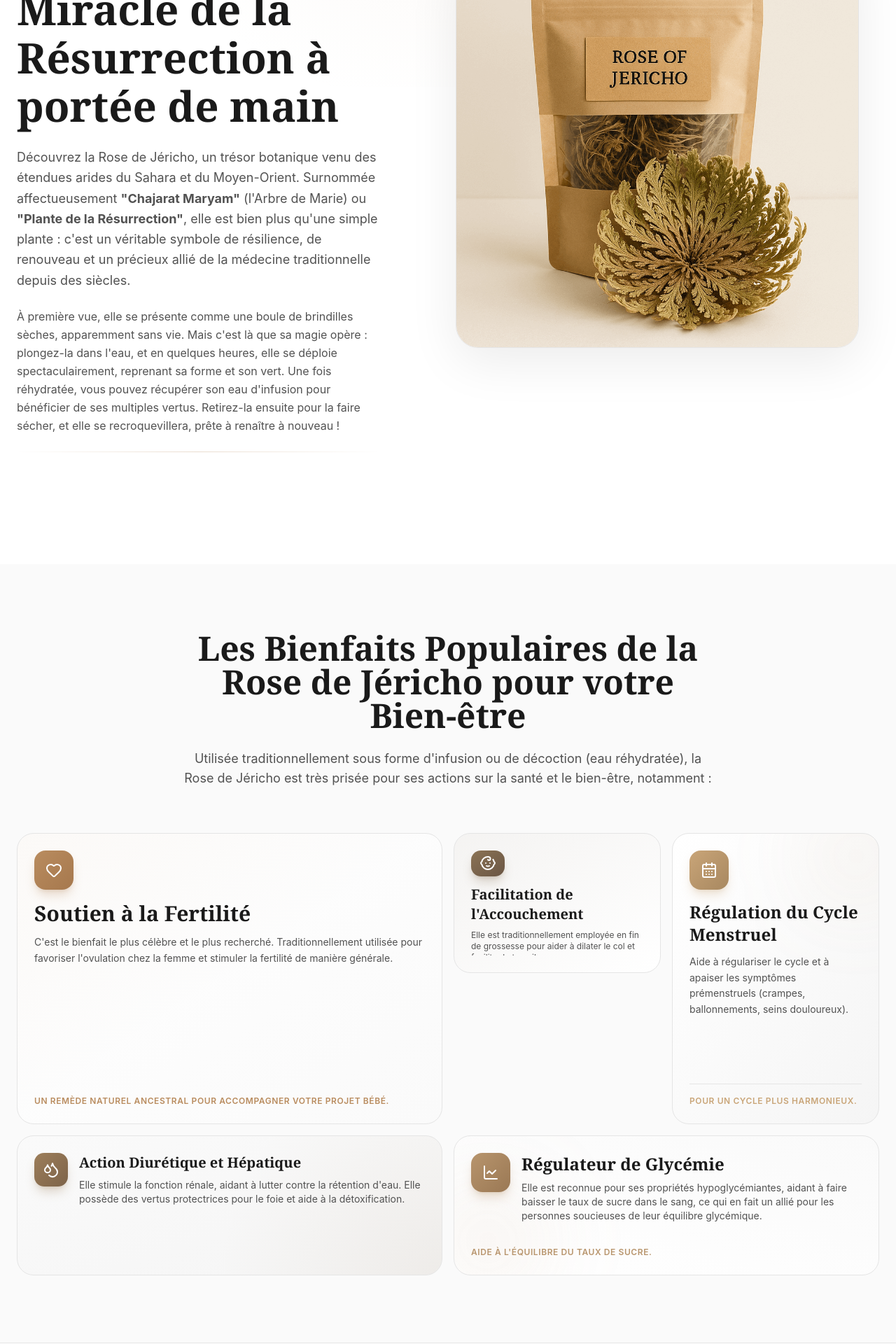
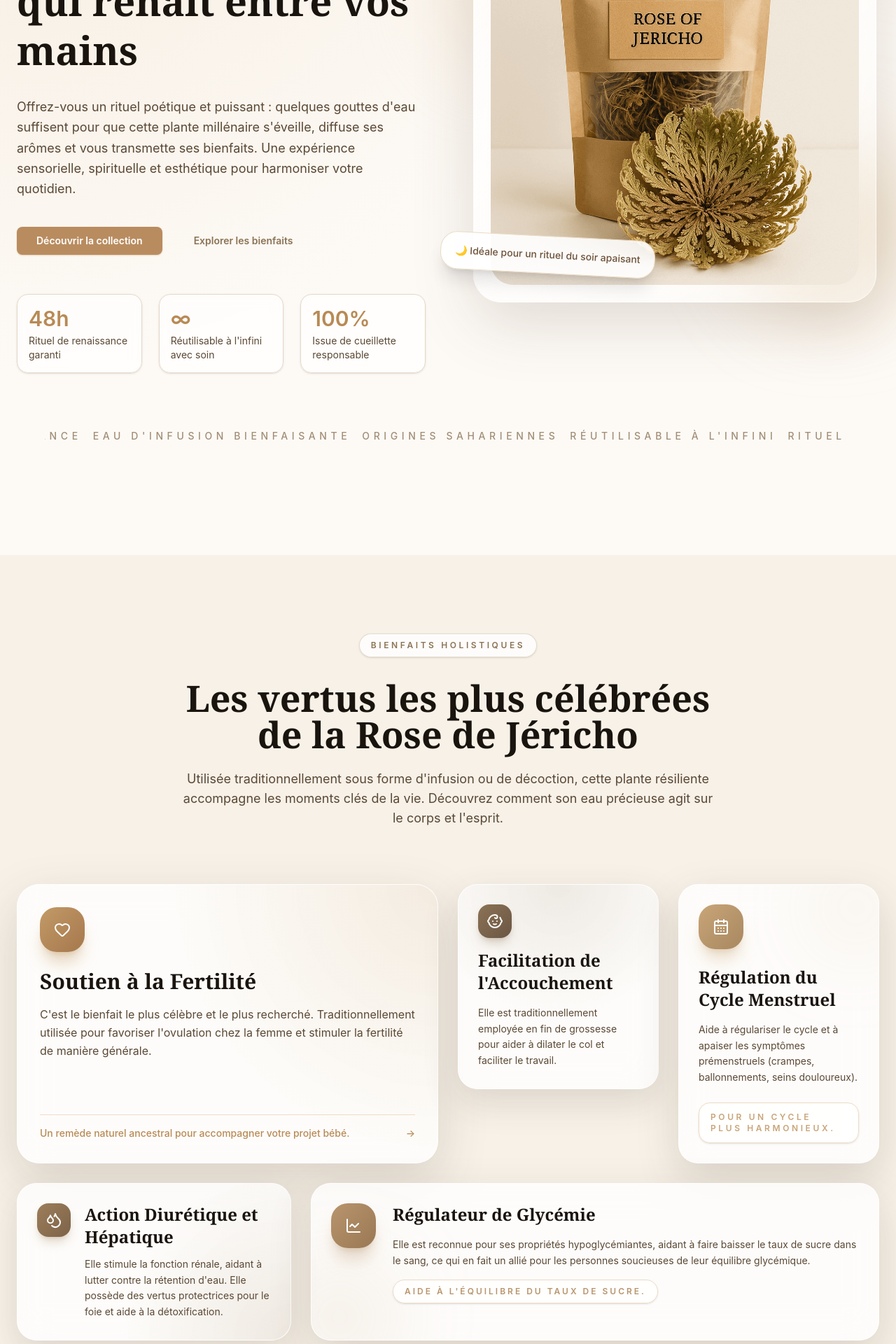
Before and after one commit to Yasser-Bouyanfif/template, a Next.js app: page / in a window 1280 px wide. Shown: the part 420-2340 px from the top of the page at 70% size. Built offline with nearby package versions, Linux system fonts and the light colour scheme; no server answers.

Commit message:
Refine hero and benefits sections design

```diff
--- a/components/features-1.tsx
+++ b/components/features-1.tsx
@@ -40,117 +40,98 @@ const features = [
 
 export default function Features() {
   return (
-    <section id="bienfaits" className="bg-[#fafafa] py-24 text-[#1a1a1a] dark:bg-[#171717] dark:text-[#f5f5f5]">
+    <section
+      id="bienfaits"
+      className="relative overflow-hidden bg-[#f7f1e8] py-28 text-[#1a1a1a] dark:bg-[#0f0a05] dark:text-[#f5f5f5]"
+    >
+      <div className="absolute inset-0 -z-10 bg-[radial-gradient(circle_at_top,_rgba(211,179,134,0.25),_transparent_55%)] opacity-80 dark:opacity-60" />
+      <div className="absolute -top-20 -left-24 -z-10 h-72 w-72 rounded-full bg-[#f1d6b0]/60 blur-3xl dark:bg-[#b88a55]/30" />
+      <div className="absolute -bottom-32 right-0 -z-10 h-80 w-80 rounded-full bg-[#e9cfa8]/70 blur-3xl dark:bg-[#8d6842]/40" />
       <div className="mx-auto max-w-7xl px-6">
-        <div className="text-center max-w-3xl mx-auto mb-16">
-          <h2 className="font-serif text-4xl font-bold text-[#1a1a1a] lg:text-5xl dark:text-white">
-            Les Bienfaits Populaires de la Rose de Jéricho pour votre Bien-être
+        <div className="mx-auto mb-20 max-w-3xl text-center">
+          <div className="inline-flex items-center gap-2 rounded-full border border-[#d7c4ac]/60 bg-white/80 px-4 py-2 text-xs font-semibold uppercase tracking-[0.3em] text-[#8b7355] shadow-sm backdrop-blur dark:border-[#2d2116] dark:bg-[#0f0a07]/60 dark:text-[#d0aa78]">
+            Bienfaits holistiques
+          </div>
+          <h2 className="mt-8 font-serif text-4xl font-bold text-[#1a140f] md:text-5xl lg:text-[3.25rem] dark:text-white">
+            Les vertus les plus célébrées de la Rose de Jéricho
           </h2>
-          <p className="mt-6 text-lg text-[#525252] dark:text-[#a3a3a3]">
-            Utilisée traditionnellement sous forme d&apos;infusion ou de décoction (eau réhydratée), la Rose de Jéricho est très prisée pour ses actions sur la santé et le bien-être, notamment :
+          <p className="mt-6 text-lg text-[#5a4834] dark:text-[#b8a491]">
+            Utilisée traditionnellement sous forme d&apos;infusion ou de décoction, cette plante résiliente accompagne les moments
+            clés de la vie. Découvrez comment son eau précieuse agit sur le corps et l&apos;esprit.
           </p>
         </div>
 
-        {/* Bento Grid */}
-        <div className="grid grid-cols-1 md:grid-cols-2 lg:grid-cols-4 gap-4 auto-rows-[200px]">
-          {/* Card 1 - Large Top Left */}
-          <div className="group relative overflow-hidden rounded-3xl border border-[#e5e5e5] bg-gradient-to-br from-white to-[#fafafa] p-6 transition-all hover:shadow-2xl hover:shadow-[#b98c5f]/10 md:col-span-2 md:row-span-2 dark:border-[#262626] dark:from-[#0a0a0a] dark:to-[#171717]">
-            <div className="absolute inset-0 bg-gradient-to-br from-[#b98c5f]/5 via-transparent to-transparent" />
-            <div className="relative h-full flex flex-col justify-between">
+        <div className="grid grid-cols-1 gap-6 md:grid-cols-2 lg:grid-cols-12 lg:gap-7">
+          <div className="group relative overflow-hidden rounded-[32px] border border-white/60 bg-white/80 p-8 shadow-[0_25px_70px_rgba(82,64,43,0.18)] backdrop-blur-xl transition-all hover:-translate-y-1 hover:shadow-[0_35px_100px_rgba(82,64,43,0.22)] md:col-span-2 lg:col-span-6 lg:row-span-2 dark:border-[#2b2117] dark:bg-[#140d07]/80">
+            <div className="absolute inset-0 bg-[radial-gradient(circle_at_top_right,_rgba(198,157,103,0.18),_transparent_55%)]" aria-hidden />
+            <div className="relative flex h-full flex-col justify-between gap-6">
               <div>
-                <div className="flex size-14 items-center justify-center rounded-2xl bg-gradient-to-br from-[#b98c5f] to-[#a6784d] text-white shadow-lg shadow-[#b98c5f]/30 mb-4">
+                <div className="flex size-16 items-center justify-center rounded-3xl bg-gradient-to-br from-[#c29a67] to-[#a6784d] text-white shadow-xl shadow-[#c29a67]/40">
                   {features[0].icon}
                 </div>
-                <h3 className="font-serif text-3xl font-bold text-[#1a1a1a] mb-3 dark:text-white">
-                  {features[0].title}
-                </h3>
-                <p className="text-sm leading-relaxed text-[#525252] dark:text-[#a3a3a3]">
-                  {features[0].description}
-                </p>
+                <h3 className="mt-6 font-serif text-3xl font-bold text-[#1a140f] dark:text-white">{features[0].title}</h3>
+                <p className="mt-4 text-base leading-relaxed text-[#5a4834] dark:text-[#b8a491]">{features[0].description}</p>
               </div>
-              <p className="text-xs font-semibold uppercase tracking-wider text-[#b98c5f] dark:text-[#d4a574] mt-4">
-                {features[0].ecommerceArgument}
-              </p>
-            </div>
-          </div>
-
-          {/* Card 2 - Small Top Right */}
-          <div className="group relative overflow-hidden rounded-3xl border border-[#e5e5e5] bg-gradient-to-br from-[#fafafa] to-white p-6 transition-all hover:shadow-2xl hover:shadow-[#8b7355]/10 md:col-span-2 lg:col-span-1 dark:border-[#262626] dark:from-[#171717] dark:to-[#0a0a0a]">
-            <div className="absolute inset-0 bg-gradient-to-br from-[#8b7355]/5 to-transparent" />
-            <div className="relative h-full flex flex-col">
-              <div className="flex size-12 items-center justify-center rounded-xl bg-gradient-to-br from-[#8b7355] to-[#6b5644] text-white shadow-lg shadow-[#8b7355]/30 mb-3">
-                {features[1].icon}
-              </div>
-              <h3 className="font-serif text-xl font-bold text-[#1a1a1a] mb-2 dark:text-white">
-                {features[1].title}
-              </h3>
-              <p className="text-xs text-[#525252] line-clamp-3 dark:text-[#a3a3a3]">
-                {features[1].description}
-              </p>
-            </div>
-          </div>
-
-          {/* Card 3 - Tall Right */}
-          <div className="group relative overflow-hidden rounded-3xl border border-[#e5e5e5] bg-gradient-to-br from-white to-[#f5f5f5] p-6 transition-all hover:shadow-2xl hover:shadow-[#c9a578]/10 md:col-span-2 lg:col-span-1 lg:row-span-2 dark:border-[#262626] dark:from-[#0a0a0a] dark:to-[#1a1a1a]">
-            <div className="absolute -right-8 -top-8 size-32 rounded-full bg-[#c9a578]/10 blur-3xl" />
-            <div className="relative h-full flex flex-col justify-between">
-              <div>
-                <div className="flex size-14 items-center justify-center rounded-2xl bg-gradient-to-br from-[#c9a578] to-[#a88860] text-white shadow-lg shadow-[#c9a578]/30 mb-4">
-                  {features[2].icon}
-                </div>
-                <h3 className="font-serif text-2xl font-bold text-[#1a1a1a] mb-3 dark:text-white">
-                  {features[2].title}
-                </h3>
-                <p className="text-sm leading-relaxed text-[#525252] dark:text-[#a3a3a3]">
-                  {features[2].description}
-                </p>
-              </div>
-              <div className="pt-4 border-t border-[#e5e5e5] dark:border-[#262626]">
-                <p className="text-xs font-semibold uppercase tracking-wider text-[#c9a578] dark:text-[#d4a574]">
-                  {features[2].ecommerceArgument}
-                </p>
+              <div className="flex items-center justify-between gap-4 border-t border-[#ecdcc7] pt-4 text-sm font-medium text-[#b88a55] dark:border-[#2b2117] dark:text-[#d4a574]">
+                <span>{features[0].ecommerceArgument}</span>
+                <span aria-hidden>→</span>
               </div>
             </div>
           </div>
 
-          {/* Card 4 - Wide Bottom */}
-          <div className="group relative overflow-hidden rounded-3xl border border-[#e5e5e5] bg-gradient-to-br from-[#fafafa] to-[#f5f5f5] p-6 transition-all hover:shadow-2xl hover:shadow-[#9d7e5a]/10 md:col-span-2 dark:border-[#262626] dark:from-[#171717] dark:to-[#1a1a1a]">
-            <div className="absolute inset-0 bg-[radial-gradient(circle_at_bottom_right,_rgba(157,126,90,0.08),_transparent_50%)]" />
-            <div className="relative flex items-start gap-4">
-              <div className="flex size-12 flex-shrink-0 items-center justify-center rounded-xl bg-gradient-to-br from-[#9d7e5a] to-[#7d6349] text-white shadow-lg shadow-[#9d7e5a]/30">
-                {features[3].icon}
+          <div className="group relative overflow-hidden rounded-[28px] border border-white/60 bg-white/80 p-7 shadow-[0_18px_50px_rgba(82,64,43,0.16)] backdrop-blur-xl transition-all hover:-translate-y-1 hover:shadow-[0_28px_70px_rgba(82,64,43,0.2)] md:col-span-1 lg:col-span-3 dark:border-[#2b2117] dark:bg-[#140d07]/80">
+            <div className="absolute inset-0 bg-[radial-gradient(circle_at_top,_rgba(139,115,85,0.14),_transparent_60%)]" aria-hidden />
+            <div className="relative flex h-full flex-col gap-4">
+              <div className="flex size-12 items-center justify-center rounded-2xl bg-gradient-to-br from-[#8b7355] to-[#6b5644] text-white shadow-lg shadow-[#8b7355]/30">
+                {features[1].icon}
               </div>
-              <div className="flex-1">
-                <h3 className="font-serif text-xl font-bold text-[#1a1a1a] mb-2 dark:text-white">
-                  {features[3].title}
-                </h3>
-                <p className="text-sm text-[#525252] dark:text-[#a3a3a3]">
-                  {features[3].description}
-                </p>
+              <h3 className="font-serif text-2xl font-semibold text-[#1a140f] dark:text-white">{features[1].title}</h3>
+              <p className="text-sm leading-relaxed text-[#5a4834] dark:text-[#b8a491]">{features[1].description}</p>
+            </div>
+          </div>
+
+          <div className="group relative overflow-hidden rounded-[28px] border border-white/60 bg-white/80 p-7 shadow-[0_22px_60px_rgba(82,64,43,0.18)] backdrop-blur-xl transition-all hover:-translate-y-1 hover:shadow-[0_32px_90px_rgba(82,64,43,0.22)] md:col-span-1 lg:col-span-3 lg:row-span-2 dark:border-[#2b2117] dark:bg-[#140d07]/80">
+            <div className="absolute -right-6 -top-6 size-28 rounded-full bg-[#c9a578]/20 blur-3xl" aria-hidden />
+            <div className="relative flex h-full flex-col justify-between gap-6">
+              <div>
+                <div className="flex size-16 items-center justify-center rounded-3xl bg-gradient-to-br from-[#c9a578] to-[#a88860] text-white shadow-xl shadow-[#c9a578]/35">
+                  {features[2].icon}
+                </div>
+                <h3 className="mt-6 font-serif text-2xl font-semibold text-[#1a140f] dark:text-white">{features[2].title}</h3>
+                <p className="mt-4 text-sm leading-relaxed text-[#5a4834] dark:text-[#b8a491]">{features[2].description}</p>
+              </div>
+              <div className="rounded-2xl border border-[#ecdcc7] bg-white/80 px-4 py-3 text-xs font-semibold uppercase tracking-[0.3em] text-[#c9a578] shadow-sm dark:border-[#2b2117] dark:bg-[#120b06]/60 dark:text-[#d4a574]">
+                {features[2].ecommerceArgument}
               </div>
             </div>
           </div>
 
-          {/* Card 5 - Medium Bottom Right */}
-          <div className="group relative overflow-hidden rounded-3xl border border-[#e5e5e5] bg-gradient-to-tr from-white to-[#fafafa] p-6 transition-all hover:shadow-2xl hover:shadow-[#b8956d]/10 md:col-span-2 lg:col-span-2 dark:border-[#262626] dark:from-[#0a0a0a] dark:to-[#171717]">
-            <div className="absolute -left-8 -bottom-8 size-40 rounded-full bg-[#b8956d]/10 blur-3xl" />
-            <div className="relative h-full flex flex-col justify-between">
-              <div className="flex items-start gap-4">
-                <div className="flex size-14 flex-shrink-0 items-center justify-center rounded-2xl bg-gradient-to-br from-[#b8956d] to-[#9a7854] text-white shadow-lg shadow-[#b8956d]/30">
-                  {features[4].icon}
-                </div>
-                <div>
-                  <h3 className="font-serif text-2xl font-bold text-[#1a1a1a] mb-2 dark:text-white">
-                    {features[4].title}
-                  </h3>
-                  <p className="text-sm text-[#525252] dark:text-[#a3a3a3]">
-                    {features[4].description}
-                  </p>
+          <div className="group relative overflow-hidden rounded-[28px] border border-white/60 bg-white/80 p-7 shadow-[0_18px_50px_rgba(82,64,43,0.16)] backdrop-blur-xl transition-all hover:-translate-y-1 hover:shadow-[0_28px_70px_rgba(82,64,43,0.2)] md:col-span-2 lg:col-span-4 dark:border-[#2b2117] dark:bg-[#140d07]/80">
+            <div className="absolute inset-0 bg-[radial-gradient(circle_at_bottom_right,_rgba(157,126,90,0.16),_transparent_55%)]" aria-hidden />
+            <div className="relative flex items-start gap-5">
+              <div className="flex size-12 flex-shrink-0 items-center justify-center rounded-2xl bg-gradient-to-br from-[#9d7e5a] to-[#7d6349] text-white shadow-lg shadow-[#9d7e5a]/30">
+                {features[3].icon}
+              </div>
+              <div className="flex-1 space-y-3">
+                <h3 className="font-serif text-2xl font-semibold text-[#1a140f] dark:text-white">{features[3].title}</h3>
+                <p className="text-sm leading-relaxed text-[#5a4834] dark:text-[#b8a491]">{features[3].description}</p>
+              </div>
+            </div>
+          </div>
+
+          <div className="group relative overflow-hidden rounded-[28px] border border-white/60 bg-white/80 p-7 shadow-[0_22px_60px_rgba(82,64,43,0.18)] backdrop-blur-xl transition-all hover:-translate-y-1 hover:shadow-[0_32px_90px_rgba(82,64,43,0.22)] md:col-span-2 lg:col-span-8 dark:border-[#2b2117] dark:bg-[#140d07]/80">
+            <div className="absolute -left-8 -bottom-10 size-36 rounded-full bg-[#b8956d]/20 blur-3xl" aria-hidden />
+            <div className="relative flex flex-col gap-6 md:flex-row md:items-start">
+              <div className="flex size-16 flex-shrink-0 items-center justify-center rounded-3xl bg-gradient-to-br from-[#b8956d] to-[#9a7854] text-white shadow-xl shadow-[#b8956d]/35">
+                {features[4].icon}
+              </div>
+              <div className="space-y-4">
+                <h3 className="font-serif text-2xl font-semibold text-[#1a140f] dark:text-white">{features[4].title}</h3>
+                <p className="text-sm leading-relaxed text-[#5a4834] dark:text-[#b8a491]">{features[4].description}</p>
+                <div className="inline-flex items-center gap-2 rounded-full border border-[#ecdcc7] bg-white/80 px-4 py-2 text-xs font-semibold uppercase tracking-[0.25em] text-[#b8956d] shadow-sm dark:border-[#2b2117] dark:bg-[#120b06]/60 dark:text-[#d4a574]">
+                  {features[4].ecommerceArgument}
                 </div>
               </div>
-              <p className="text-xs font-semibold uppercase tracking-wider text-[#b8956d] mt-4 dark:text-[#d4a574]">
-                {features[4].ecommerceArgument}
-              </p>
             </div>
           </div>
         </div>
--- a/components/hero-section.tsx
+++ b/components/hero-section.tsx
@@ -1,6 +1,9 @@
 import React from "react";
 import Image from "next/image";
+import Link from "next/link";
+
 import { HeroHeader } from "@/components/hero8-header";
+import { Button } from "@/components/ui/button";
 import { InfiniteSlider } from "@/components/ui/infinite-slider";
 
 const sliderHighlights = [
@@ -16,42 +19,92 @@ export default function HeroSection() {
   return (
     <>
       <HeroHeader />
-      <main className="overflow-x-hidden bg-white text-[#2f2015] dark:bg-[#0a0a0a] dark:text-[#f5f5f5]">
+      <main className="overflow-x-hidden bg-[#fdfaf6] text-[#2f2015] dark:bg-[#050505] dark:text-[#f5f5f5]">
         <section
           id="rituels"
-          className="relative isolate overflow-hidden bg-white pb-24 pt-32 md:pb-40 lg:pt-48 dark:bg-[#0a0a0a]"
+          className="relative isolate overflow-hidden pb-24 pt-28 md:pb-40 lg:pt-44"
         >
-          <div className="absolute inset-x-0 top-16 -z-10 h-[480px] bg-[radial-gradient(circle_at_top,_rgba(185,140,95,0.08),_transparent_65%)]" aria-hidden />
-          <div className="mx-auto flex max-w-7xl flex-col gap-12 px-6 lg:grid lg:grid-cols-[0.9fr_1.1fr] lg:items-center lg:gap-20">
-            <div className="relative max-w-xl space-y-6 lg:max-w-none">
-              <h1 className="font-serif text-4xl font-bold leading-[1.15] text-[#1a1a1a] md:text-5xl lg:text-6xl dark:text-white">
-                La Rose de Jéricho du Sahara : Le Miracle de la Résurrection à portée de main
+          <div
+            className="absolute inset-0 -z-10 bg-[radial-gradient(circle_at_top_left,_rgba(217,180,130,0.22),_transparent_55%)] dark:bg-[radial-gradient(circle_at_top_left,_rgba(199,160,106,0.18),_transparent_55%)]"
+            aria-hidden
+          />
+          <div className="absolute right-[-15%] top-20 -z-10 h-64 w-64 rounded-full bg-[#f1d6b0]/70 blur-3xl dark:bg-[#c59f70]/30" />
+          <div className="mx-auto max-w-7xl px-6">
+            <div className="grid items-center gap-16 lg:grid-cols-12">
+              <div className="relative z-10 space-y-8 lg:col-span-6">
+                <div className="inline-flex items-center gap-2 rounded-full border border-[#d7c4ac]/60 bg-white/80 px-4 py-2 text-sm font-medium tracking-tight text-[#8b7355] shadow-sm backdrop-blur dark:border-[#3a2b1d] dark:bg-[#0f0a07]/80 dark:text-[#d0aa78]">
+                  <span className="inline-flex size-2 rounded-full bg-[#c29a67]" aria-hidden />
+                  Plante sacrée &amp; renouveau éternel
+                </div>
+                <h1 className="font-serif text-4xl font-bold leading-tight text-[#1a140f] md:text-5xl lg:text-[3.5rem] dark:text-white">
+                  La Rose de Jéricho : le miracle vivant qui renaît entre vos mains
                 </h1>
-              <p className="max-w-xl text-lg leading-relaxed text-[#525252] dark:text-[#a3a3a3]">
-                Découvrez la Rose de Jéricho, un trésor botanique venu des étendues arides du Sahara et du Moyen-Orient.
-                Surnommée affectueusement <strong>&quot;Chajarat Maryam&quot;</strong> (l&apos;Arbre de Marie) ou <strong>&quot;Plante de la Résurrection&quot;</strong>,
-                elle est bien plus qu&apos;une simple plante : c&apos;est un véritable symbole de résilience, de renouveau et un précieux allié de la médecine traditionnelle depuis des siècles.
+                <p className="max-w-xl text-lg leading-relaxed text-[#5a4834] dark:text-[#b8a491]">
+                  Offrez-vous un rituel poétique et puissant : quelques gouttes d&apos;eau suffisent pour que cette plante millénaire
+                  s&apos;éveille, diffuse ses arômes et vous transmette ses bienfaits. Une expérience sensorielle, spirituelle et
+                  esthétique pour harmoniser votre quotidien.
                 </p>
-              <p className="max-w-xl text-base leading-relaxed text-[#525252] dark:text-[#a3a3a3]">
-                À première vue, elle se présente comme une boule de brindilles sèches, apparemment sans vie. Mais c&apos;est là que sa magie opère :
-                plongez-la dans l&apos;eau, et en quelques heures, elle se déploie spectaculairement, reprenant sa forme et son vert.
-                Une fois réhydratée, vous pouvez récupérer son eau d&apos;infusion pour bénéficier de ses multiples vertus.
-                Retirez-la ensuite pour la faire sécher, et elle se recroquevillera, prête à renaître à nouveau !
-              </p>
-              <div className="h-px w-full bg-gradient-to-r from-transparent via-[#b98c5f]/30 to-transparent dark:via-[#b98c5f]/20" />
+                <div className="flex flex-wrap items-center gap-4 pt-2">
+                  <Button asChild size="lg" className="rounded-full bg-[#c29a67] px-7 text-base font-semibold text-white shadow-lg shadow-[#c29a67]/40 transition hover:-translate-y-0.5 hover:bg-[#a67e49] dark:bg-[#d4a574] dark:text-[#2b1a0d] dark:hover:bg-[#c08d4a]">
+                    <Link href="/shop">Découvrir la collection</Link>
+                  </Button>
+                  <Button
+                    variant="ghost"
+                    asChild
+                    size="lg"
+                    className="rounded-full border border-transparent bg-transparent px-7 text-base font-semibold text-[#8b7355] hover:bg-white/70 hover:text-[#5f4732] dark:text-[#d0aa78] dark:hover:bg-[#1b120b]/80"
+                  >
+                    <Link href="#bienfaits">Explorer les bienfaits</Link>
+                  </Button>
                 </div>
-            <div className="relative isolate mx-auto w-full max-w-xl">
-              <div className="relative overflow-hidden rounded-[2rem] border border-[#e5e5e5] bg-white shadow-[0_20px_70px_rgba(0,0,0,0.08)] dark:border-[#262626] dark:bg-[#171717]">
+                <div className="grid grid-cols-2 gap-6 pt-6 text-sm text-[#5a4834] dark:text-[#cbb392] md:grid-cols-3">
+                  <div className="rounded-2xl border border-[#e5d8c7] bg-white/70 p-4 shadow-sm backdrop-blur dark:border-[#2b2117] dark:bg-[#120b06]/60">
+                    <p className="text-3xl font-semibold text-[#b88a55] dark:text-[#d4a574]">48h</p>
+                    <p className="mt-1 leading-snug">Rituel de renaissance garanti</p>
+                  </div>
+                  <div className="rounded-2xl border border-[#e5d8c7] bg-white/70 p-4 shadow-sm backdrop-blur dark:border-[#2b2117] dark:bg-[#120b06]/60">
+                    <p className="text-3xl font-semibold text-[#b88a55] dark:text-[#d4a574]">∞</p>
+                    <p className="mt-1 leading-snug">Réutilisable à l&apos;infini avec soin</p>
+                  </div>
+                  <div className="rounded-2xl border border-[#e5d8c7] bg-white/70 p-4 shadow-sm backdrop-blur dark:border-[#2b2117] dark:bg-[#120b06]/60">
+                    <p className="text-3xl font-semibold text-[#b88a55] dark:text-[#d4a574]">100%</p>
+                    <p className="mt-1 leading-snug">Issue de cueillette responsable</p>
+                  </div>
+                </div>
+              </div>
+              <div className="relative lg:col-span-6">
+                <div className="absolute -left-6 top-10 hidden size-44 rounded-full bg-[#f6e7d2]/80 blur-3xl dark:bg-[#c59f70]/25 lg:block" />
+                <div className="absolute -right-10 bottom-0 hidden h-56 w-56 rounded-full bg-[#d7b78a]/50 blur-3xl dark:bg-[#b88a55]/30 lg:block" />
+                <div className="relative isolate mx-auto max-w-xl rounded-[2.5rem] border border-white/60 bg-gradient-to-br from-white/90 via-white/60 to-white/20 p-6 shadow-[0_30px_90px_rgba(81,53,28,0.16)] backdrop-blur-xl dark:border-[#1f160d] dark:from-[#0f0905]/90 dark:via-[#0d0804]/70 dark:to-[#0d0804]/30">
+                  <div className="relative overflow-hidden rounded-[2rem] bg-[#f8f2ea] shadow-inner dark:bg-[#1a120a]">
                     <Image
                       src="/package.png"
                       alt="Packaging artisanal de la Rose de Jericho"
-                  width={640}
-                  height={640}
+                      width={720}
+                      height={720}
                       priority
-                  className="w-full"
+                      className="w-full object-contain"
                     />
                   </div>
+                  <div className="absolute -left-12 bottom-10 hidden rotate-3 rounded-3xl border border-[#eadac4] bg-white/90 px-5 py-4 text-sm font-medium text-[#6d5239] shadow-xl dark:border-[#2b2117] dark:bg-[#120b06]/80 dark:text-[#d4a574] lg:block">
+                    🌙 Idéale pour un rituel du soir apaisant
                   </div>
+                  <div className="absolute -right-10 top-8 hidden -rotate-3 rounded-3xl border border-[#eadac4] bg-white/90 px-5 py-4 text-sm font-medium text-[#6d5239] shadow-xl dark:border-[#2b2117] dark:bg-[#120b06]/80 dark:text-[#d4a574] lg:flex lg:flex-col lg:gap-1">
+                    <span className="text-xs font-semibold uppercase tracking-[0.25em] text-[#b88a55]">Sensation</span>
+                    <span>Une oasis végétale qui réveille les sens</span>
+                  </div>
+                </div>
+              </div>
+            </div>
+          </div>
+          <div className="mx-auto mt-20 max-w-6xl">
+            <InfiniteSlider className="[--duration:30s] [--gap:4rem] text-[#8b7355] opacity-80 dark:text-[#cbb392]">
+              {sliderHighlights.map((highlight) => (
+                <span key={highlight} className="text-sm font-medium uppercase tracking-[0.4em]">
+                  {highlight}
+                </span>
+              ))}
+            </InfiniteSlider>
           </div>
         </section>
       </main>
```
Lines whose indentation alone changed are shown as unchanged.
